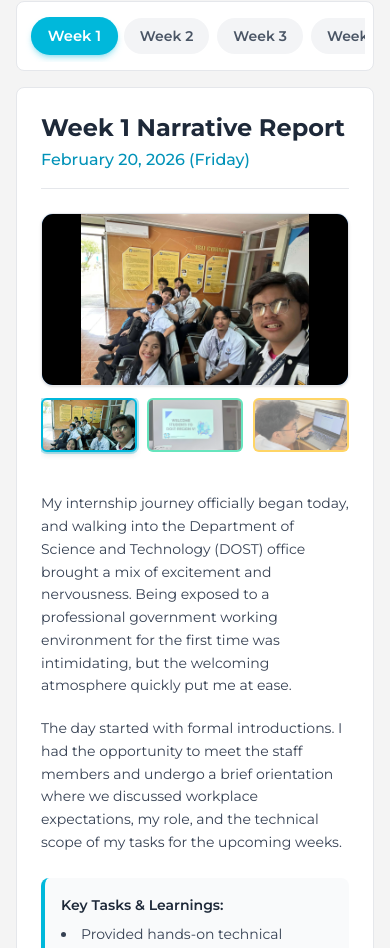
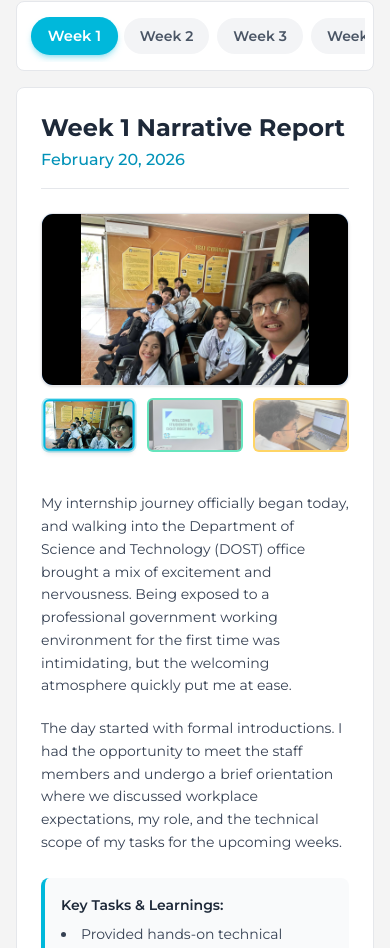
Before and after one commit to ybunnn-dev/ybunnn-blog, a Next.js app: page / in a window 390 px wide. Shown: the part 1836-2784 px from the top of the page. Built offline with nearby package versions, Linux system fonts and the light colour scheme; grey boxes are pictures that could not be loaded.

Commit message:
updated layout for image portion of the narrative report

```diff
--- a/app/sections/narrative/weeks/week1.tsx
+++ b/app/sections/narrative/weeks/week1.tsx
@@ -29,23 +29,24 @@ export default function Week1() {
       {/* Dynamic Header */}
       <div className="mb-6 border-b border-gray-200 dark:border-gray-700 pb-4">
         <h3 className="text-2xl font-bold text-gray-800 dark:text-white">Week 1 Narrative Report</h3>
-        <p className="text-cyan-600 dark:text-cyan-400 font-medium mt-1">February 20, 2026 (Friday)</p>
+        <p className="text-cyan-600 dark:text-cyan-400 font-medium mt-1">February 20, 2026</p>
       </div>
 
       {/* --- E-COMMERCE STYLE GALLERY --- */}
-      <div className="w-full mb-8">
+      <div className="relative flex flex-col xl:block w-full mb-8">
 
-        {/* 1. Main Display View (True to size) */}
-        <div className="relative w-full aspect-video md:aspect-[2/1] lg:aspect-[16/7] rounded-xl overflow-hidden bg-gray-100 dark:bg-gray-800 border border-gray-200 dark:border-gray-700 mb-3 group shadow-sm">
+        {/* 1. Main Display View */}
+        {/* Increased gap allowance for a wider 3-column grid (calc(100%-23rem)) */}
+        <div className="relative group w-full xl:w-[calc(100%-28rem)] aspect-video md:aspect-[2/1] lg:aspect-[16/7] xl:aspect-video rounded-xl overflow-hidden bg-gray-100 dark:bg-gray-800 border border-gray-200 dark:border-gray-700 shadow-sm">
 
           <div key={activeIndex} className={`relative w-full h-full flex items-center justify-center animate-fade-in ${activeImage.color}`}>
 
-             {/* Fallback Text (Sits behind the image) */}
+             {/* Fallback Text */}
              <span className="absolute inset-0 flex items-center justify-center text-white text-xl md:text-3xl font-bold tracking-wider shadow-sm z-10 text-center px-4">
                 {activeImage.title}
              </span>
 
-             {/* Main Image: object-contain with pure black background to prevent cropping */}
+             {/* Main Image */}
              <img
                 src={activeImage.src}
                 alt={activeImage.title}
@@ -57,42 +58,44 @@ export default function Week1() {
           </div>
 
           {/* Left/Right Controls on Main Image */}
+          {/* FIXED: Removed default opacity, now strictly opacity-0 fading to opacity-100 on group-hover */}
           <button
             onClick={handlePrev}
-            className="absolute left-4 top-1/2 -translate-y-1/2 bg-white/90 dark:bg-gray-900/90 hover:bg-white dark:hover:bg-gray-800 text-gray-800 dark:text-white p-2.5 rounded-full shadow-lg backdrop-blur-sm transition-all opacity-0 group-hover:opacity-100 focus:opacity-100 z-30"
+            className="absolute left-4 top-1/2 -translate-y-1/2 bg-white/90 dark:bg-gray-900/90 hover:bg-white dark:hover:bg-gray-800 text-gray-800 dark:text-white p-2.5 rounded-full shadow-lg backdrop-blur-sm transition-all duration-300 opacity-0 group-hover:opacity-100 focus:opacity-100 z-30"
             aria-label="Previous Image"
           >
             <svg className="w-5 h-5 md:w-6 md:h-6" fill="none" stroke="currentColor" viewBox="0 0 24 24"><path strokeLinecap="round" strokeLinejoin="round" strokeWidth="2.5" d="M15 19l-7-7 7-7"></path></svg>
           </button>
           <button
             onClick={handleNext}
-            className="absolute right-4 top-1/2 -translate-y-1/2 bg-white/90 dark:bg-gray-900/90 hover:bg-white dark:hover:bg-gray-800 text-gray-800 dark:text-white p-2.5 rounded-full shadow-lg backdrop-blur-sm transition-all opacity-0 group-hover:opacity-100 focus:opacity-100 z-30"
+            className="absolute right-4 top-1/2 -translate-y-1/2 bg-white/90 dark:bg-gray-900/90 hover:bg-white dark:hover:bg-gray-800 text-gray-800 dark:text-white p-2.5 rounded-full shadow-lg backdrop-blur-sm transition-all duration-300 opacity-0 group-hover:opacity-100 focus:opacity-100 z-30"
             aria-label="Next Image"
           >
             <svg className="w-5 h-5 md:w-6 md:h-6" fill="none" stroke="currentColor" viewBox="0 0 24 24"><path strokeLinecap="round" strokeLinejoin="round" strokeWidth="2.5" d="M9 5l7 7-7 7"></path></svg>
           </button>
         </div>
 
-        {/* 2. Thumbnail Navigation Carousel (Clean, filled boxes) */}
-        <div className="flex gap-2.5 overflow-x-auto pb-2 hide-scrollbar w-full snap-x justify-start lg:justify-center">
+        {/* 2. Thumbnail Navigation Carousel */}
+        {/* CHANGED TO 3-COLUMN GRID ON XL: xl:grid xl:grid-cols-3 xl:w-[22rem] */}
+        <div className="flex xl:grid xl:grid-cols-2 gap-2.5 overflow-x-auto xl:overflow-y-auto pb-2 xl:pb-0 hide-scrollbar w-full xl:w-[26rem] mt-3 xl:mt-0 xl:absolute xl:right-0 xl:top-0 xl:bottom-0 snap-x xl:snap-y justify-start lg:justify-center xl:content-start">
           {INITIAL_IMAGES.map((img, index) => {
             const isActive = index === activeIndex;
             return (
               <button
                 key={img.id}
                 onClick={() => setActiveIndex(index)}
-                className={`relative flex-shrink-0 w-24 md:w-32 aspect-video rounded-md overflow-hidden transition-all duration-300 snap-center border-2 ${
+                className={`relative flex-shrink-0 w-24 md:w-32 xl:w-full aspect-video rounded-md overflow-hidden transition-all duration-300 snap-center border-2 ${
                   isActive
-                    ? "border-cyan-500 ring-2 ring-cyan-500/30 opacity-100 shadow-md"
+                    ? "border-cyan-500 ring-2 ring-cyan-500/30 opacity-100 shadow-md scale-95 xl:scale-100"
                     : "border-transparent opacity-60 hover:opacity-100 dark:opacity-50 dark:hover:opacity-100"
                 } ${img.color}`}
               >
                 {/* Thumbnail Fallback Text */}
-                <span className="absolute inset-0 flex items-center justify-center text-white text-[10px] md:text-xs font-bold z-10 text-center px-1">
+                <span className="absolute inset-0 flex items-center justify-center text-white text-[10px] xl:text-[9px] font-bold z-10 text-center px-1 leading-tight">
                   {img.title}
                 </span>
 
-                {/* Thumbnail Image: object-cover for a clean, uniform look without black bars */}
+                {/* Thumbnail Image */}
                 <img
                   src={img.src}
                   alt={img.title}
```
Also changed, not shown: public/pictures/week1/placeholder-4.jpg (added).
